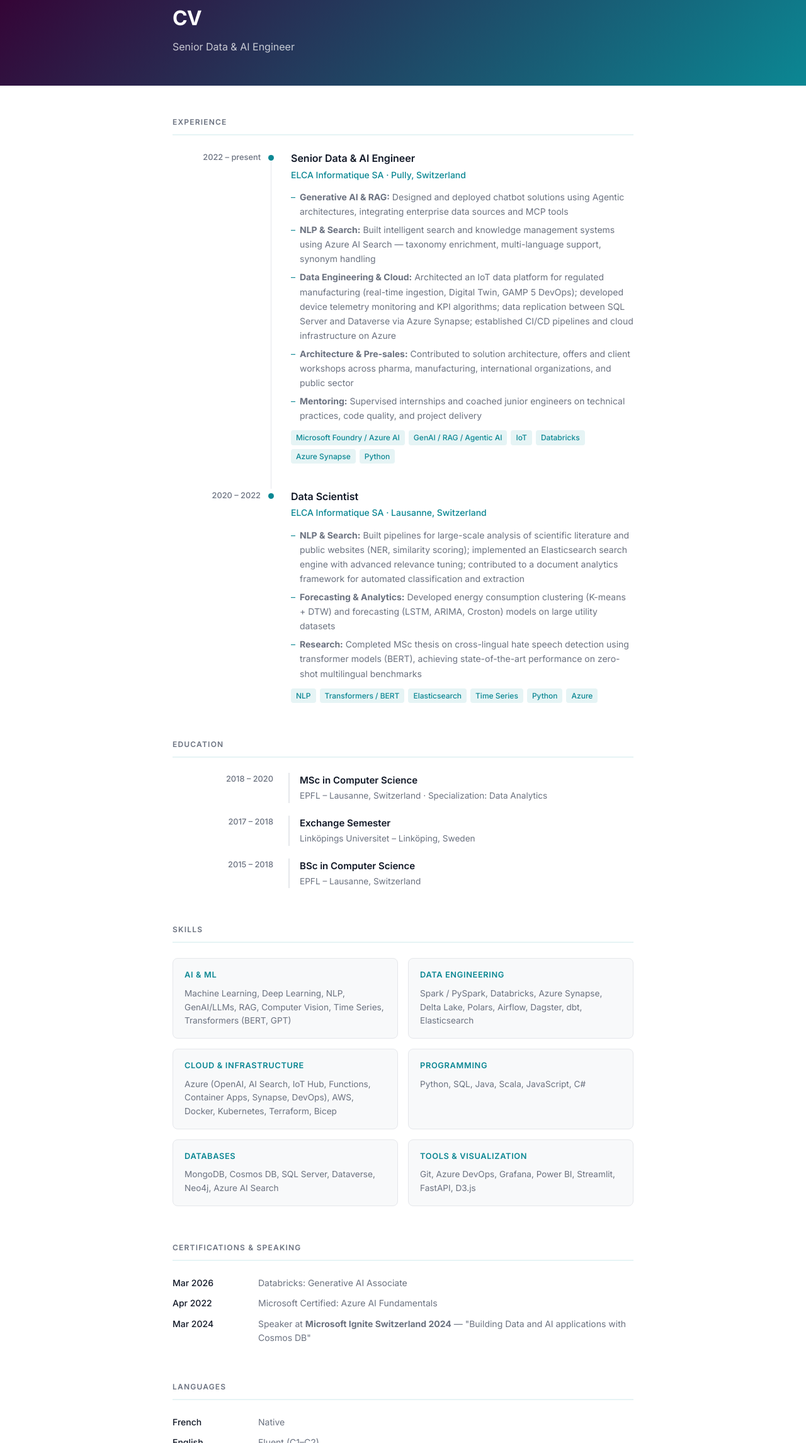
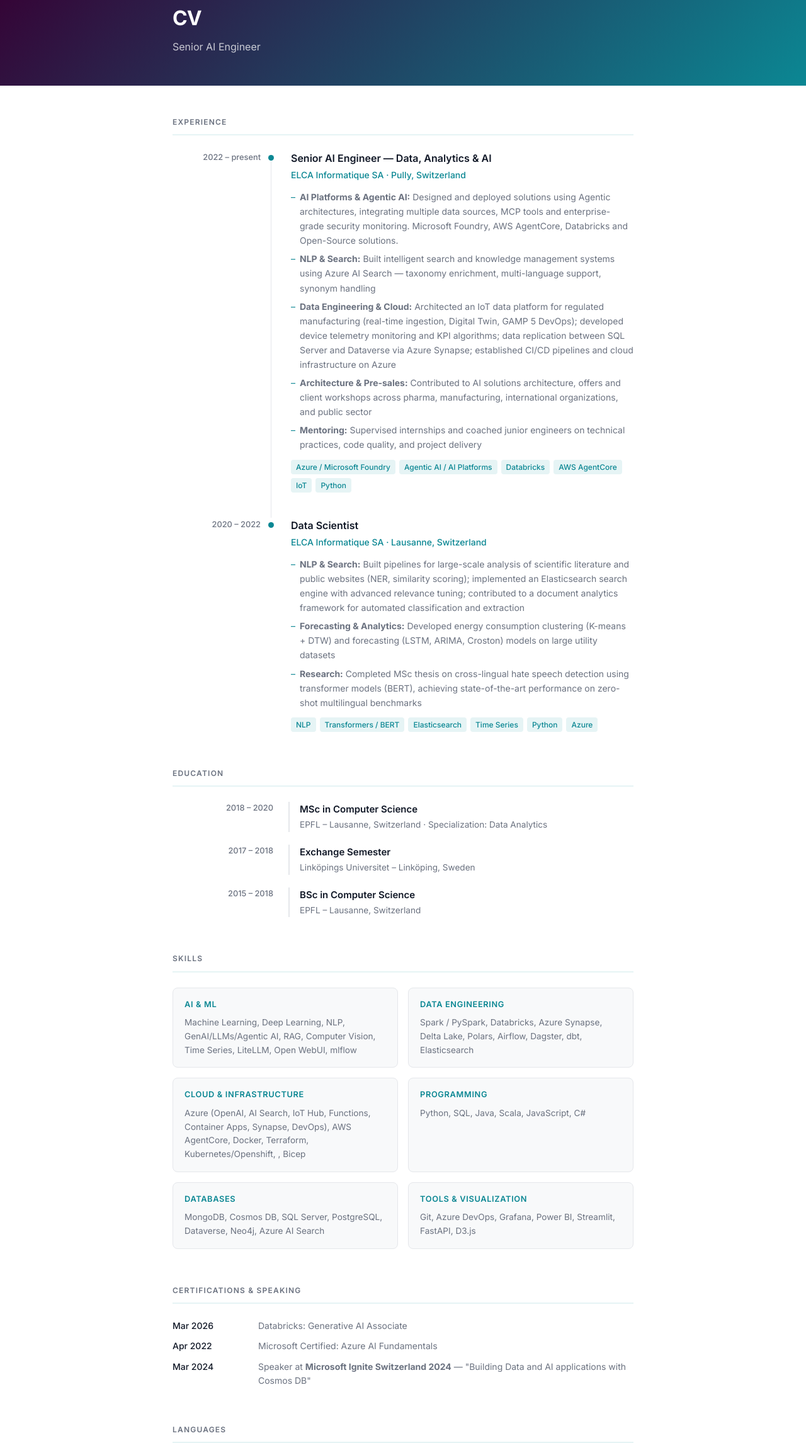
Before and after one commit to billotais/billotais.ch, an Astro site: page /cv in a window 1280 px wide. Shown: the part 113-2404 px from the top of the page at 63% size. Built offline with nearby package versions, Linux system fonts and the light colour scheme; Astro itself is replaced by a stand-in of ours.

Commit message:
Update CV

```diff
--- a/src/pages/cv.astro
+++ b/src/pages/cv.astro
@@ -4,12 +4,11 @@ import Layout from "../layouts/Layout.astro";
 
 <Layout
     title="CV"
-    description="CV of Loïs Bilat – Senior Data & AI Engineer with expertise in GenAI, NLP, and cloud data platforms."
+    description="CV of Loïs Bilat – Senior AI Engineer with expertise in GenAI, NLP, and cloud data platforms."
     activeNav="cv"
-    pageSubtitle="Senior Data & AI Engineer"
+    pageSubtitle="Senior AI Engineer"
 >
     <main class="container page">
-
         <!-- Experience -->
         <section class="cv-section">
             <h2 class="cv-section-title">Experience</h2>
@@ -20,12 +19,13 @@ import Layout from "../layouts/Layout.astro";
                     </div>
                     <span class="timeline-dot"></span>
                     <div class="timeline-body">
-                        <div class="timeline-role">Senior Data &amp; AI Engineer</div>
+                        <div class="timeline-role">Senior AI Engineer — Data, Analytics &amp; AI</div>
                         <div class="timeline-org">ELCA Informatique SA · Pully, Switzerland</div>
                         <ul class="timeline-bullets">
                             <li>
-                                <strong>Generative AI &amp; RAG:</strong> Designed and deployed chatbot solutions using Agentic
-                                architectures, integrating enterprise data sources and MCP tools
+                                <strong>AI Platforms &amp; Agentic AI:</strong> Designed and deployed solutions using Agentic
+                                architectures, integrating multiple data sources, MCP tools and enterprise-grade security
+                                monitoring. Microsoft Foundry, AWS AgentCore, Databricks and Open-Source solutions.
                             </li>
                             <li>
                                 <strong>NLP &amp; Search:</strong> Built intelligent search and knowledge management systems
@@ -38,7 +38,7 @@ import Layout from "../layouts/Layout.astro";
                                 Synapse; established CI/CD pipelines and cloud infrastructure on Azure
                             </li>
                             <li>
-                                <strong>Architecture &amp; Pre-sales:</strong> Contributed to solution architecture, offers
+                                <strong>Architecture &amp; Pre-sales:</strong> Contributed to AI solutions architecture, offers
                                 and client workshops across pharma, manufacturing, international organizations, and public
                                 sector
                             </li>
@@ -48,11 +48,11 @@ import Layout from "../layouts/Layout.astro";
                             </li>
                         </ul>
                         <div class="timeline-tags">
-                            <span class="tag">Microsoft Foundry / Azure AI</span>
-                            <span class="tag">GenAI / RAG / Agentic AI</span>
+                            <span class="tag">Azure / Microsoft Foundry</span>
+                            <span class="tag">Agentic AI / AI Platforms</span>
+                            <span class="tag">Databricks</span>
+                            <span class="tag">AWS AgentCore</span>
                             <span class="tag">IoT</span>
-                            <span class="tag">Databricks</span>
-                            <span class="tag">Azure Synapse</span>
                             <span class="tag">Python</span>
                         </div>
                     </div>
@@ -132,8 +132,8 @@ import Layout from "../layouts/Layout.astro";
                 <div class="skill-card">
                     <div class="skill-card-title">AI &amp; ML</div>
                     <div class="skill-card-items">
-                        Machine Learning, Deep Learning, NLP, GenAI/LLMs, RAG, Computer Vision, Time Series,
-                        Transformers (BERT, GPT)
+                        Machine Learning, Deep Learning, NLP, GenAI/LLMs/Agentic AI, RAG, Computer Vision, Time Series,
+                        LiteLLM, Open WebUI, mlflow
                     </div>
                 </div>
                 <div class="skill-card">
@@ -146,8 +146,8 @@ import Layout from "../layouts/Layout.astro";
                 <div class="skill-card">
                     <div class="skill-card-title">Cloud &amp; Infrastructure</div>
                     <div class="skill-card-items">
-                        Azure (OpenAI, AI Search, IoT Hub, Functions, Container Apps, Synapse, DevOps), AWS, Docker,
-                        Kubernetes, Terraform, Bicep
+                        Azure (OpenAI, AI Search, IoT Hub, Functions, Container Apps, Synapse, DevOps), AWS AgentCore,
+                        Docker, Terraform, Kubernetes/Openshift, , Bicep
                     </div>
                 </div>
                 <div class="skill-card">
@@ -157,7 +157,7 @@ import Layout from "../layouts/Layout.astro";
                 <div class="skill-card">
                     <div class="skill-card-title">Databases</div>
                     <div class="skill-card-items">
-                        MongoDB, Cosmos DB, SQL Server, Dataverse, Neo4j, Azure AI Search
+                        MongoDB, Cosmos DB, SQL Server, PostgreSQL, Dataverse, Neo4j, Azure AI Search
                     </div>
                 </div>
                 <div class="skill-card">
```
